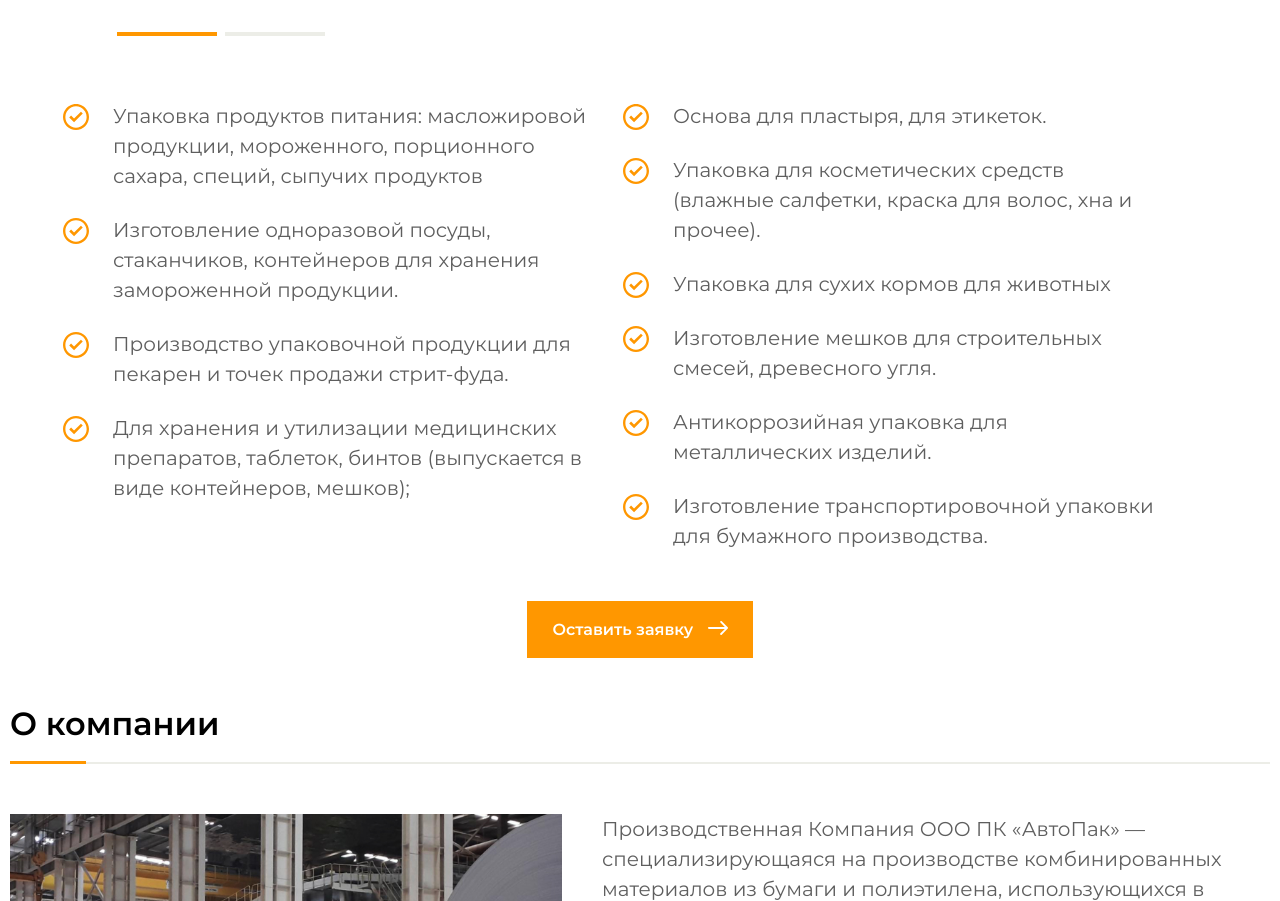
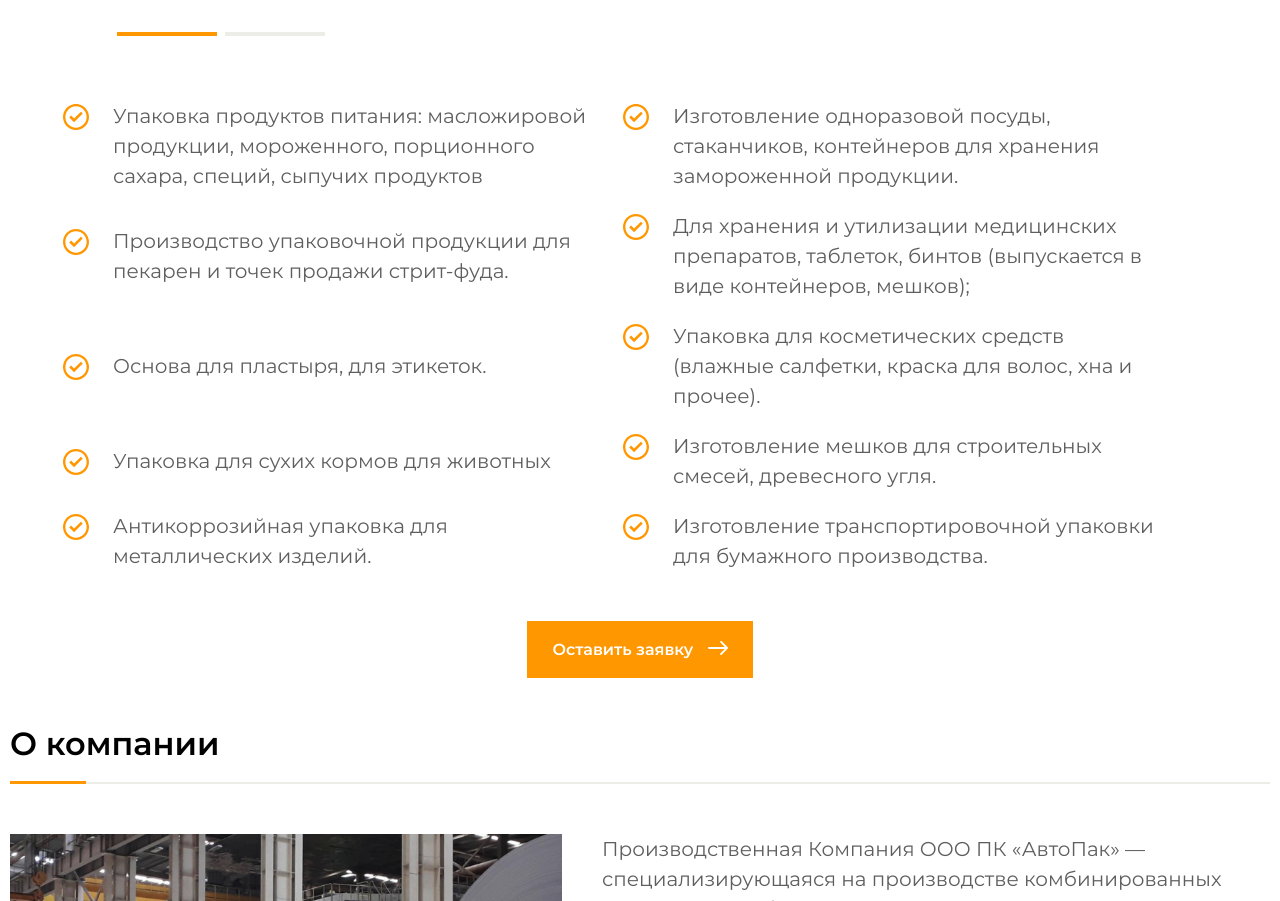
Before and after one commit to TiroZit/AutoPack, a website: page src/index.pug in a window 1280 px wide. Shown: the part 1924-2825 px from the top of the page. Drawn offline with nearby package versions, Linux system fonts and the light colour scheme; files that its build step writes are made by us from their sources; files whose address does not match are found by name.

Commit message:
services fix

```diff
--- a/gulp/version.json
+++ b/gulp/version.json
@@ -1,3 +1,3 @@
 {
-    "main": "20220219131410"
+    "main": "20220220155355"
 }
--- a/src/_html/services.pug
+++ b/src/_html/services.pug
@@ -24,19 +24,17 @@ section.services#services
           +svg('left', '32', '32', '#FF9700')
         .services-slider__button-next.swiper-button-next
           +svg('right', '32', '32', '#FF9700')
-      .services__lists
-        ul.services__list
-          li.services__list-item Упаковка продуктов питания: масложировой продукции, мороженного, порционного сахара, специй, сыпучих продуктов
-          li.services__list-item Изготовление одноразовой посуды, стаканчиков, контейнеров для хранения замороженной продукции.
-          li.services__list-item Производство упаковочной продукции для пекарен и точек продажи стрит-фуда.
-          li.services__list-item Для хранения и утилизации медицинских препаратов, таблеток, бинтов (выпускается в виде контейнеров, мешков);
-        ul.services__list
-          li.services__list-item Основа для пластыря, для этикеток.
-          li.services__list-item Упаковка для косметических средств (влажные салфетки, краска для волос, хна и прочее).
-          li.services__list-item Упаковка для сухих кормов для животных
-          li.services__list-item Изготовление мешков для строительных смесей, древесного угля.
-          li.services__list-item Антикоррозийная упаковка для металлических изделий.
-          li.services__list-item Изготовление транспортировочной упаковки для бумажного производства.
+      ul.services__list
+        li.services__list-item Упаковка продуктов питания: масложировой продукции, мороженного, порционного сахара, специй, сыпучих продуктов
+        li.services__list-item Изготовление одноразовой посуды, стаканчиков, контейнеров для хранения замороженной продукции.
+        li.services__list-item Производство упаковочной продукции для пекарен и точек продажи стрит-фуда.
+        li.services__list-item Для хранения и утилизации медицинских препаратов, таблеток, бинтов (выпускается в виде контейнеров, мешков);
+        li.services__list-item Основа для пластыря, для этикеток.
+        li.services__list-item Упаковка для косметических средств (влажные салфетки, краска для волос, хна и прочее).
+        li.services__list-item Упаковка для сухих кормов для животных
+        li.services__list-item Изготовление мешков для строительных смесей, древесного угля.
+        li.services__list-item Антикоррозийная упаковка для металлических изделий.
+        li.services__list-item Изготовление транспортировочной упаковки для бумажного производства.
       a.btn-submit(href="#contacts")
         |Оставить заявку
         +svg('arrow', '20', '14', 'currentColor')
--- a/src/_sass/components/services.sass
+++ b/src/_sass/components/services.sass
@@ -52,19 +52,16 @@
       background: #ECEDE7
       &.swiper-pagination-bullet-active
         background: var(--orange)
-  &__lists
-    display: grid
-    grid-template-columns: repeat(auto-fill,minmax(400px,1fr))
-    @include responsive('gap', 100, 15, 0)
-    margin: 50px 0
-    @media(max-width: em(425))
-      grid-template-columns: repeat(auto-fill,minmax(300px,1fr))
   &__list
     display: flex
-    flex-direction: column
-    @include responsive('gap', 30, 15, 0)
+    flex-wrap: wrap
+    @include responsive('column-gap', 100, 15, 0)
+    row-gap: 20px
+    margin: 50px 0
+    align-items: center
     &-item
       position: relative
+      flex: 1 1 50%
       font-size: rem(20)
       line-height: 1.5
       padding-left: 50px
```
Also changed, not shown: docs/css/style.css, docs/css/style.min.css, docs/index.html.
